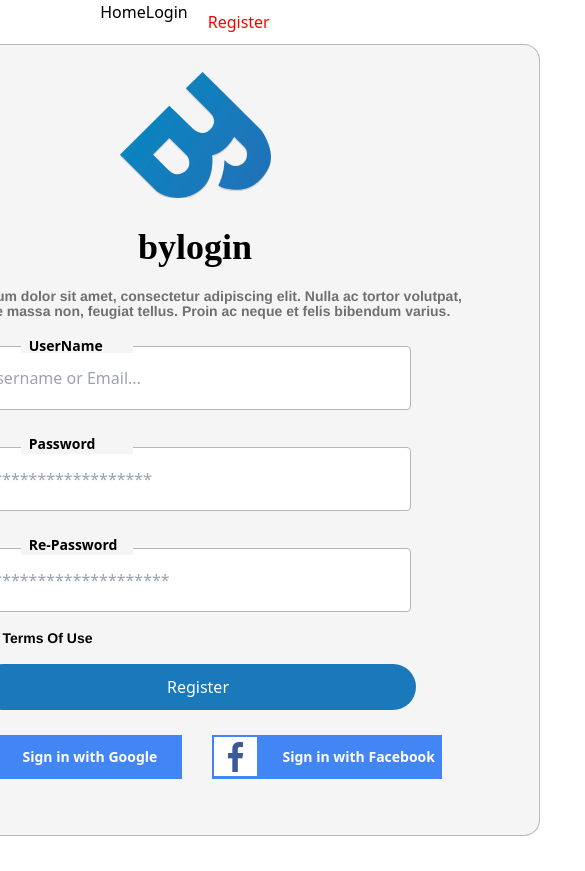
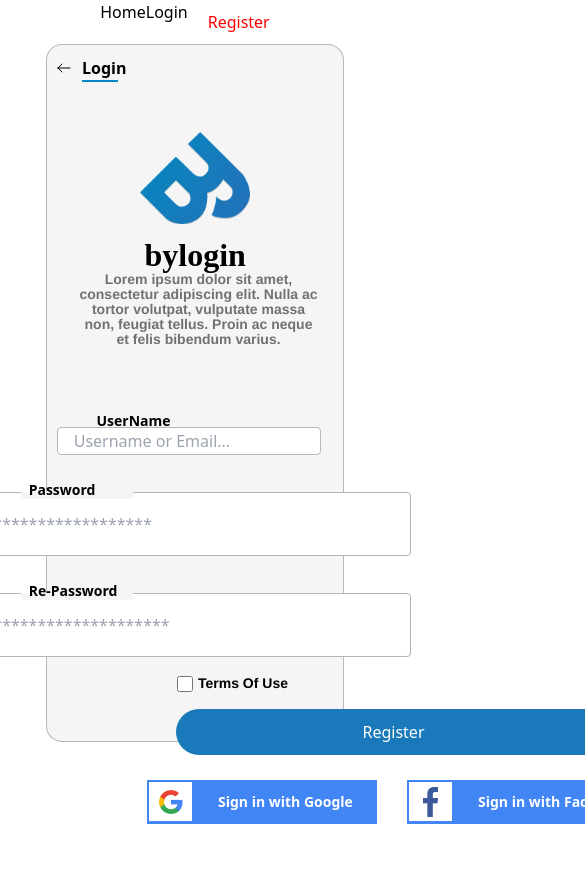
Before and after one commit to TruongTanNghia/Learn-Figma, a React (Vite) app: page /Register in a window 390 px wide. Shown: the top 871 px of the page, 585 px wide, since content can reach past the window. Before the commit the page ends 844 px from the top, so only its background shows below. Built offline with nearby package versions, Linux system fonts and the light colour scheme.

Commit message:
feat: UI Mobile

```diff
--- a/src/pages/Home.jsx
+++ b/src/pages/Home.jsx
@@ -1,5 +1,3 @@
-import React from "react";
-
 const Home = () => {
   return <div>Home</div>;
 };
--- a/src/pages/regiester/index.jsx
+++ b/src/pages/regiester/index.jsx
@@ -6,17 +6,17 @@ import { Link } from "react-router-dom";
 const RegisterPage = () => {
   return (
     <>
-      <div className= "w-[1728] h-[1117] flex justify-center items-center">
-        <div className="w-[689px] h-[792px] bg-neutral-100 rounded-2xl border border-black border-opacity-25">
+      <div className="w-[1728] h-[1117] flex justify-center items-center">
+        <div className="w-[689px] h-[792px] max-sm:w-[298px] max-sm:h-[698px] bg-neutral-100 rounded-2xl border border-black border-opacity-25">
           <div className=" ml-[10px] mt-[15px] w-[18px] h-[18px] absolute">
             <div className="w-[18px] h-[18px] mt-[3px] left-0 top-0 absolute">
               <img src={Line} alt="Error" className="rotate-180" />
             </div>
           </div>
-          <div className="absolute ml-[35px] mt-[11px] flex flex-row text-black text-base font-semibold font-COCOGOOSE">
+          <div className="max-md:absolute absolute ml-[35px] mt-[11px] flex flex-row text-black text-base font-semibold font-COCOGOOSE">
             <Link
               to="/login"
-              className="w-[36px] inline-block border-b-2 border-sky-600 text-[16px]"
+              className="max-md:absolute max-md:text-[16px] w-[36px] inline-block border-b-2 border-sky-600 font-semibold text-[16px]"
             >
               Login
             </Link>
@@ -24,39 +24,67 @@ const RegisterPage = () => {
 
           <div className="pt-[27px] ">
             <div className="flex flex-col items-center">
-              <img className="w-[151px] h-[126px] mb-[29px]" src={Logo} />
-              <div className="text-black text-4xl font-semibold font-['COCOGOOSE']">
+              <img
+                className="w-[151px] h-[126px] max-md:w-[110px] max-md:h-[92px] max-sm:mt-[60px] max-sm:mb-[11px] mb-[29px]"
+                src={Logo}
+              />
+              <div className="text-black max-md:w-[135px] max-md:h[32px] max-md:ml-[115px] max-md:mr-[81px] max-md:h-[32px] max-md:text-[32px] text-4xl font-semibold font-['COCOGOOSE']">
                 bylogin
               </div>
 
-              <div className="h-[42px] pl-[70px] pr-[69px] pt-[22px]">
-                <p className="w-[550px] top-0 left-0 [font-family:'Source_Sans_Pro-SemiBold',Helvetica] font-semibold text-[#707070] text-[14px] text-center leading-[15.1px]">
+              <div className="h-[42px] max-md:h-[113px] max-md:mr-[26px] max-md:ml-[32px] max-md:pt-[5px] pl-[70px] pr-[69px] pt-[22px]">
+                <p className="w-[550px] max-md:w-[240px] top-0 left-0 [font-family:'Source_Sans_Pro-SemiBold',Helvetica] font-semibold text-[#707070] max-sm:text-[#717171] text-[14px] text-center leading-[15.1px]">
                   Lorem ipsum dolor sit amet, consectetur adipiscing elit. Nulla
                   ac tortor volutpat, vulputate massa non, feugiat tellus. Proin
                   ac neque et felis bibendum varius.
                 </p>
               </div>
               <div className="pt-[37px] pl-[117px] pr-[129px] relative">
-                <div className="w-[443px] h-[64px] top-0 left-0 bg-neutral-100 rounded-[4px]  relative">
-                  <input className="w-full h-full rounded-[4px] border border-solid border-[#b6b6b6] pl-4" placeholder="Username or Email..." />
+                <div className="w-[443px] h-[64px] max-md:w-[264.569px] max-md:flex-shrink-0 max-md:pt-[10px] max-md:h-[38.222px] top-0 left-0 bg-neutral-100 rounded-[4px]  relative">
+                  <input
+                    className="w-full h-full rounded-[4px] border border-solid border-[#b6b6b6] pl-4"
+                    placeholder="Username or Email..."
+                  />
                   <div className="absolute bg-neutral-100 h-[7px] left-[12%] top-[0] w-[112px]"></div>
-                  <label className="absolute top-[-15%] left-[12%] text-center text-black font-semibold font-['Source Sans Pro' text-sm px-2" htmlFor="username">UserName</label>
+                  <label
+                    className="absolute top-[-15%] left-[12%] text-center text-black font-semibold font-['Source Sans Pro' text-sm px-2"
+                    htmlFor="username"
+                  >
+                    UserName
+                  </label>
                 </div>
               </div>
 
               <div className="pt-[37px] pl-[117px] pr-[129px] relative">
                 <div className="w-[443px] h-[64px] top-0 left-0 bg-neutral-100 rounded-[4px]  relative">
-                  <input  className="w-full h-full rounded-[4px] border border-solid border-[#b6b6b6] pl-4" placeholder="*******************" />
+                  <input
+                    className="w-full h-full rounded-[4px] border border-solid border-[#b6b6b6] pl-4"
+                    placeholder="*******************"
+                  />
                   <div className="absolute bg-neutral-100 h-[7px] left-[12%] top-[0] w-[112px]"></div>
-                  <label className="absolute top-[-15%] left-[12%] text-center text-black font-semibold font-['Source Sans Pro' text-sm px-2 leading-none" htmlFor="password">Password</label>
+                  <label
+                    className="absolute top-[-15%] left-[12%] text-center text-black font-semibold font-['Source Sans Pro' text-sm px-2 leading-none"
+                    htmlFor="password"
+                  >
+                    Password
+                  </label>
                 </div>
               </div>
 
               <div className="pt-[37px] pl-[117px] pr-[129px] relative">
                 <div className="w-[443px] h-[64px] top-0 left-0 bg-neutral-100 rounded-[4px]  relative">
-                  <input type="password" className="w-full h-full rounded-[4px] border border-solid border-[#b6b6b6] pl-4" placeholder="*********************" />
+                  <input
+                    type="password"
+                    className="w-full h-full rounded-[4px] border border-solid border-[#b6b6b6] pl-4"
+                    placeholder="*********************"
+                  />
                   <div className="absolute bg-neutral-100 h-[7px] left-[12%] top-[0] w-[112px]"></div>
-                  <label className="absolute top-[-15%] left-[12%] text-center text-black font-semibold font-['Source Sans Pro' text-sm px-2 leading-none" htmlFor="password">Re-Password</label>
+                  <label
+                    className="absolute top-[-15%] left-[12%] text-center text-black font-semibold font-['Source Sans Pro' text-sm px-2 leading-none"
+                    htmlFor="password"
+                  >
+                    Re-Password
+                  </label>
                 </div>
               </div>
             </div>
```
Lines whose indentation alone changed are shown as unchanged.
